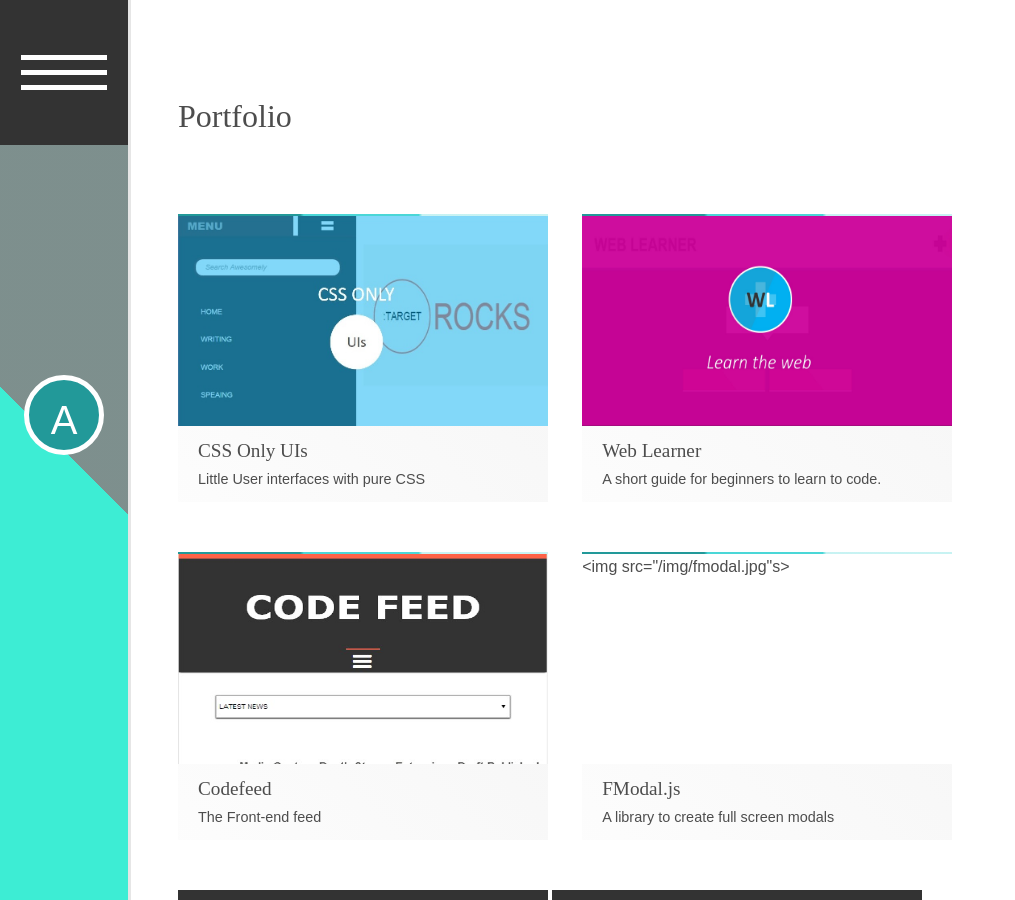
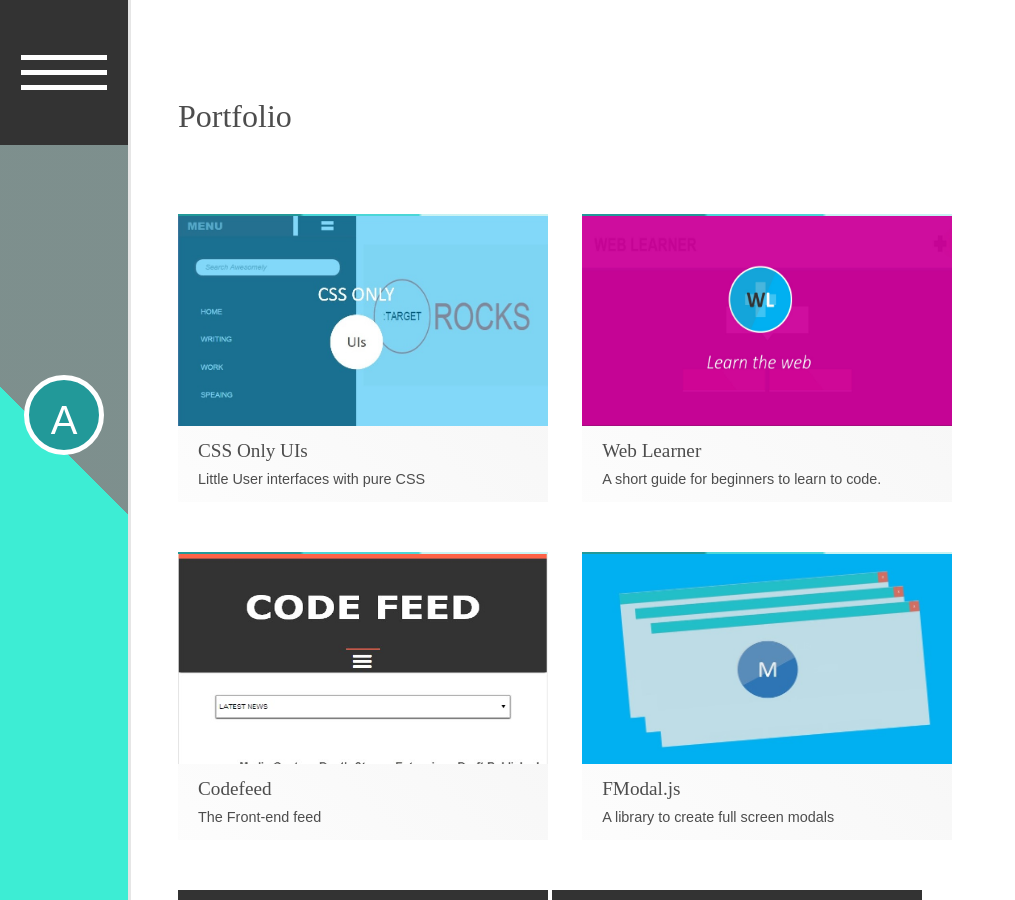
Before and after one commit to abhisack/abhisack.github.io, a Jekyll site: the page built from portfolio.md, in a window 1280 px wide and 900 px high. Shown: the whole window, without its empty margins (0-1015 px from the left). Built offline with Jekyll 4.4.1, drawn with Linux system fonts in a browser that asks for light colours; some web fonts are replaced.

```diff
--- a/_includes/portfolio.html
+++ b/_includes/portfolio.html
@@ -43,10 +43,10 @@
        </a>
 
 
-       <a href="https://github.com/abhisack/FModal.js">
+       <a href="http://abhisack.github.io/FModal.js">
        <div class="project">
            <figure>
-               <img src="/img/fmodal.jpg"s>
+               <img src="/img/fmodal.jpg">
                <figcaption></figcaption>
            </figure>
            <section>
```
